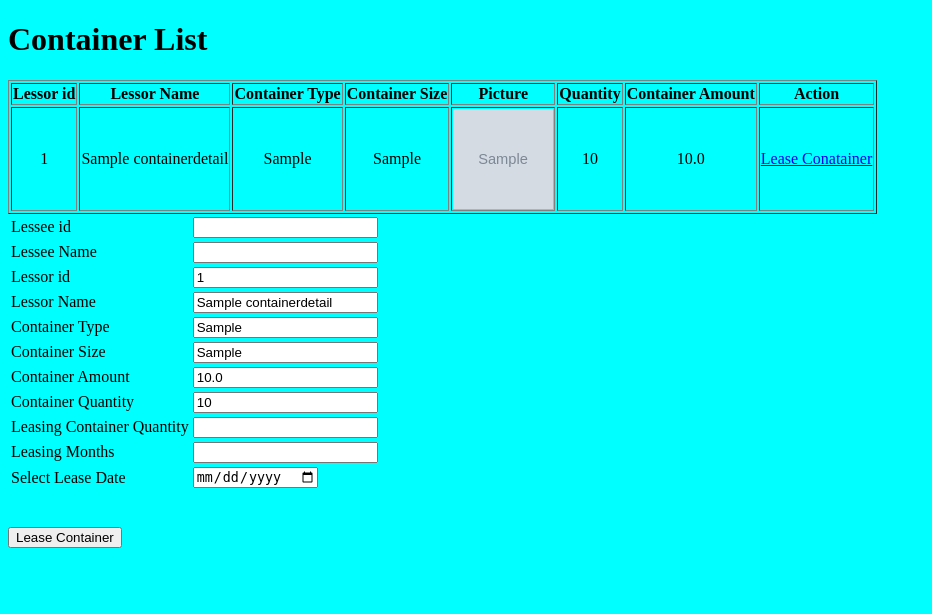
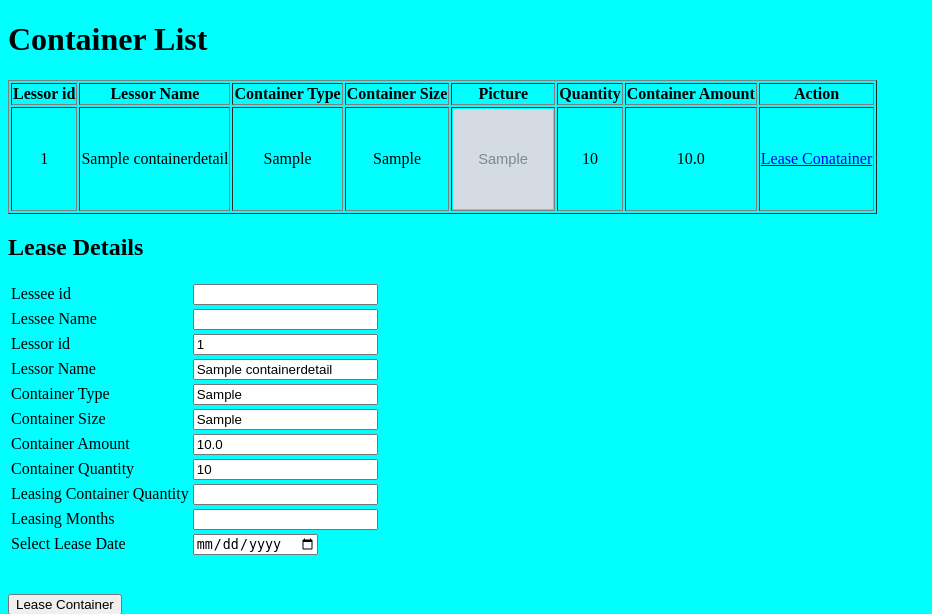
Before and after one commit to syedwajith/Equipment-Leasing-Project, a Django app: page /container_leasing_app/lessee_lease_container/1/ in a window 1280 px wide. Shown: the part 88-702 px from the top of the page, without its empty margins (0-932 px from the left). Run offline with Django 4.2, Linux system fonts and the light colour scheme; tables that the repository leaves empty hold one stand-in row (values such as "Sample post"); grey boxes marked "Sample" are stand-in pictures.

Commit message:
Update lessee_viewcontainerlist.html

```diff
--- a/equipment_leasing/templates/container_leasing_app/lessee_viewcontainerlist.html
+++ b/equipment_leasing/templates/container_leasing_app/lessee_viewcontainerlist.html
@@ -55,6 +55,7 @@
                 {% endfor %}
             </table>
             {% if leasecontainer %}
+            <h2>Lease Details</h2>
             <form method="post">
                 {% csrf_token %}
                 <table>
```
